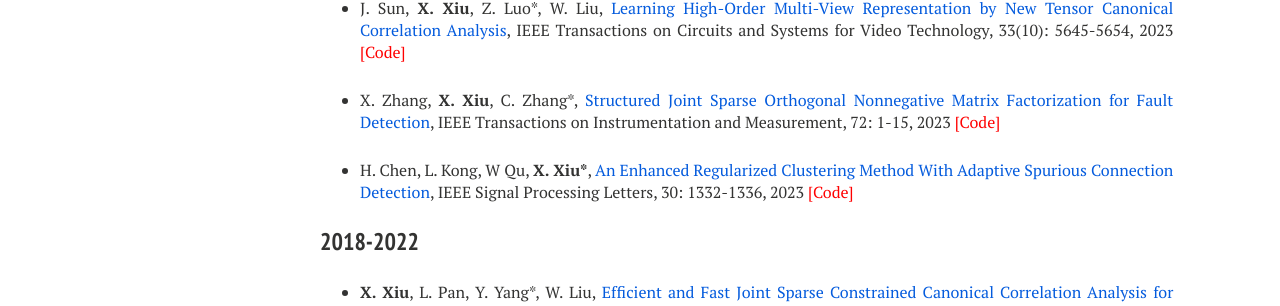
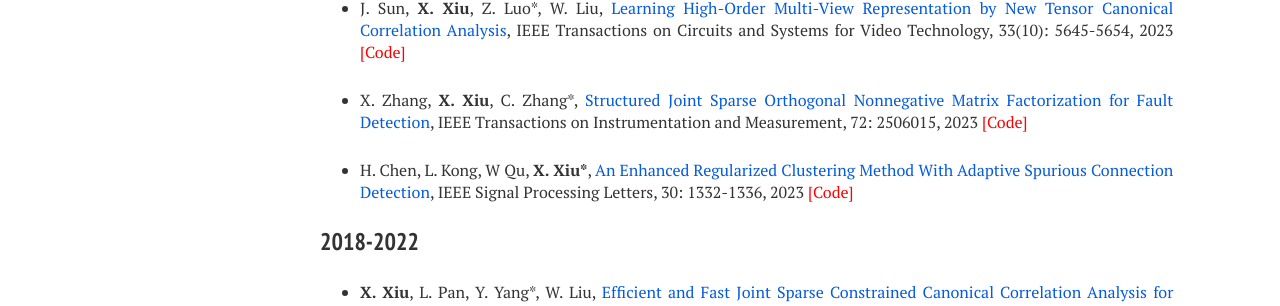
Before and after one commit to xianchaoxiu/xianchaoxiu.github.io, a Jekyll site: the page built from publications/index.md, in a window 1280 px wide. Shown: the part 653-959 px from the top of the page. Built offline with Jekyll 4.4.1, drawn with Linux system fonts in a browser that asks for light colours; nearby versions of some CDN libraries.

Commit message:
Update index.md

```diff
--- a/publications/index.md
+++ b/publications/index.md
@@ -28,7 +28,7 @@ share: false
 
 * J. Sun, <b>X. Xiu</b>, Z. Luo*, W. Liu, <a href="https://ieeexplore.ieee.org/abstract/document/10091146" class="textlink" target="_blank">Learning High-Order Multi-View Representation by New Tensor Canonical Correlation Analysis</a>, IEEE Transactions on Circuits and Systems for Video Technology, 33(10): 5645-5654, 2023  <a href="https://github.com/xianchaoxiu/TCCA" class="textlink" target="_blank" style="color: red;">[Code]</a>
 
-* X. Zhang, <b>X. Xiu</b>, C. Zhang*, <a href="https://ieeexplore.ieee.org/abstract/document/10036023" class="textlink" target="_blank">Structured Joint Sparse Orthogonal Nonnegative Matrix Factorization for Fault Detection</a>, IEEE Transactions on Instrumentation and Measurement, 72: 1-15, 2023  <a href="https://github.com/xianchaoxiu/SJSONMF" class="textlink" target="_blank" style="color: red;">[Code]</a>
+* X. Zhang, <b>X. Xiu</b>, C. Zhang*, <a href="https://ieeexplore.ieee.org/abstract/document/10036023" class="textlink" target="_blank">Structured Joint Sparse Orthogonal Nonnegative Matrix Factorization for Fault Detection</a>, IEEE Transactions on Instrumentation and Measurement, 72: 2506015, 2023  <a href="https://github.com/xianchaoxiu/SJSONMF" class="textlink" target="_blank" style="color: red;">[Code]</a>
 
 * H. Chen, L. Kong, W Qu, <b>X. Xiu*</b>, <a href="https://ieeexplore.ieee.org/abstract/document/10252040" class="textlink" target="_blank">An Enhanced Regularized Clustering Method With Adaptive Spurious Connection Detection</a>, IEEE Signal Processing Letters, 30: 1332-1336, 2023 <a href="https://github.com/xianchaoxiu/ERC" class="textlink" target="_blank" style="color: red;">[Code]</a>
 
```
